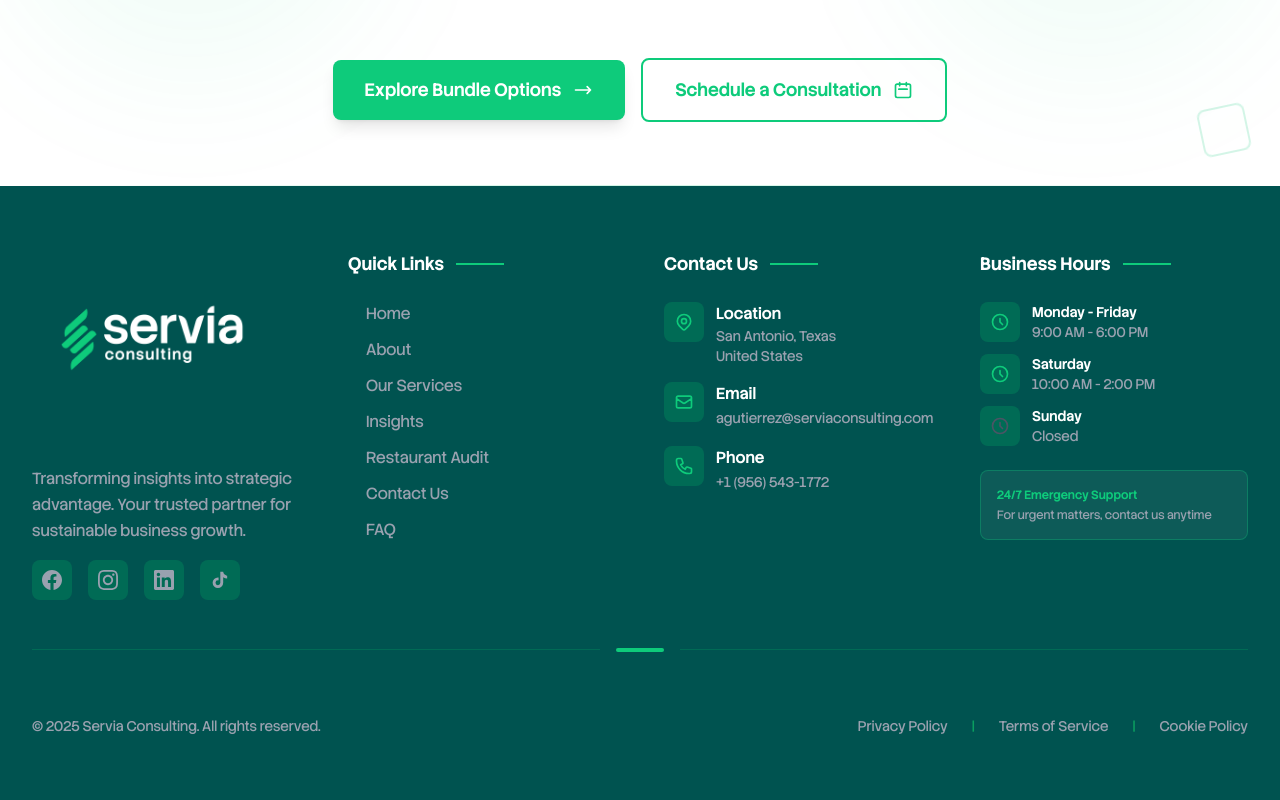
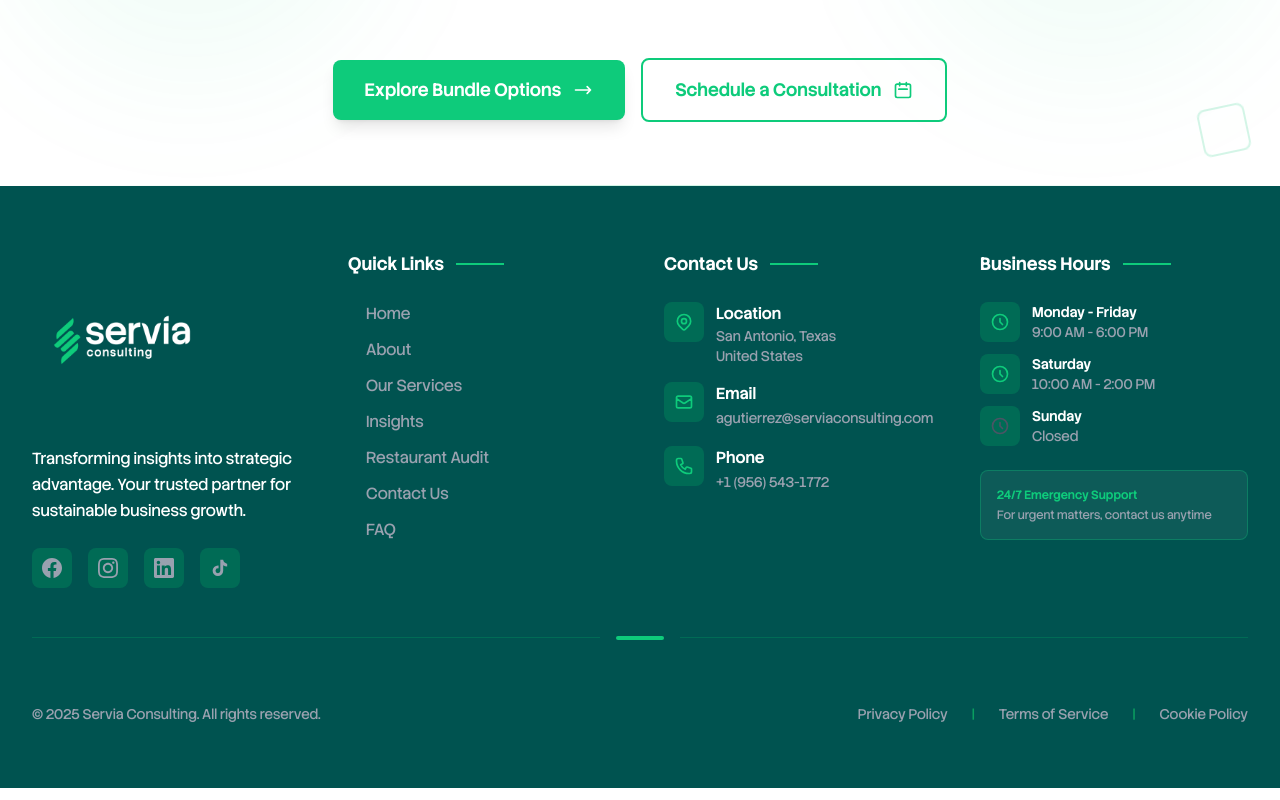
Before and after one commit to AndresG31/servia-consulting-site, a Next.js app: page / in a window 1280 px wide. Shown: the part 7456-8256 px from the top of the page. Built offline with nearby package versions, Linux system fonts and the light colour scheme; a web font is replaced by a local one.

Commit message:
Footer adjustments

```diff
--- a/app/components/layout/Footer.jsx
+++ b/app/components/layout/Footer.jsx
@@ -10,17 +10,17 @@ const Footer = () => {
         <div className="grid md:grid-cols-2 lg:grid-cols-4 gap-12 mb-12">
 
           {/* Company Info */}
-          <div className="space-y-2 fade-slide-up text-delay-1 -mt-8">
+          <div className="space-y-4 fade-slide-up text-delay-1">
             <div className="flex items-center">
               <Image
                 src="/assets/logos/servia-logo-negativo.png"
                 alt="Servia Consulting"
-                width={240}
-                height={80}
+                width={180}
+                height={60}
                 className="object-contain"
               />
             </div>
-            <p className="text-gray-400 leading-relaxed">
+            <p className="text-white leading-relaxed">
               Transforming insights into strategic advantage. Your trusted partner for sustainable business growth.
             </p>
             <div className="flex space-x-4 pt-2">
```
